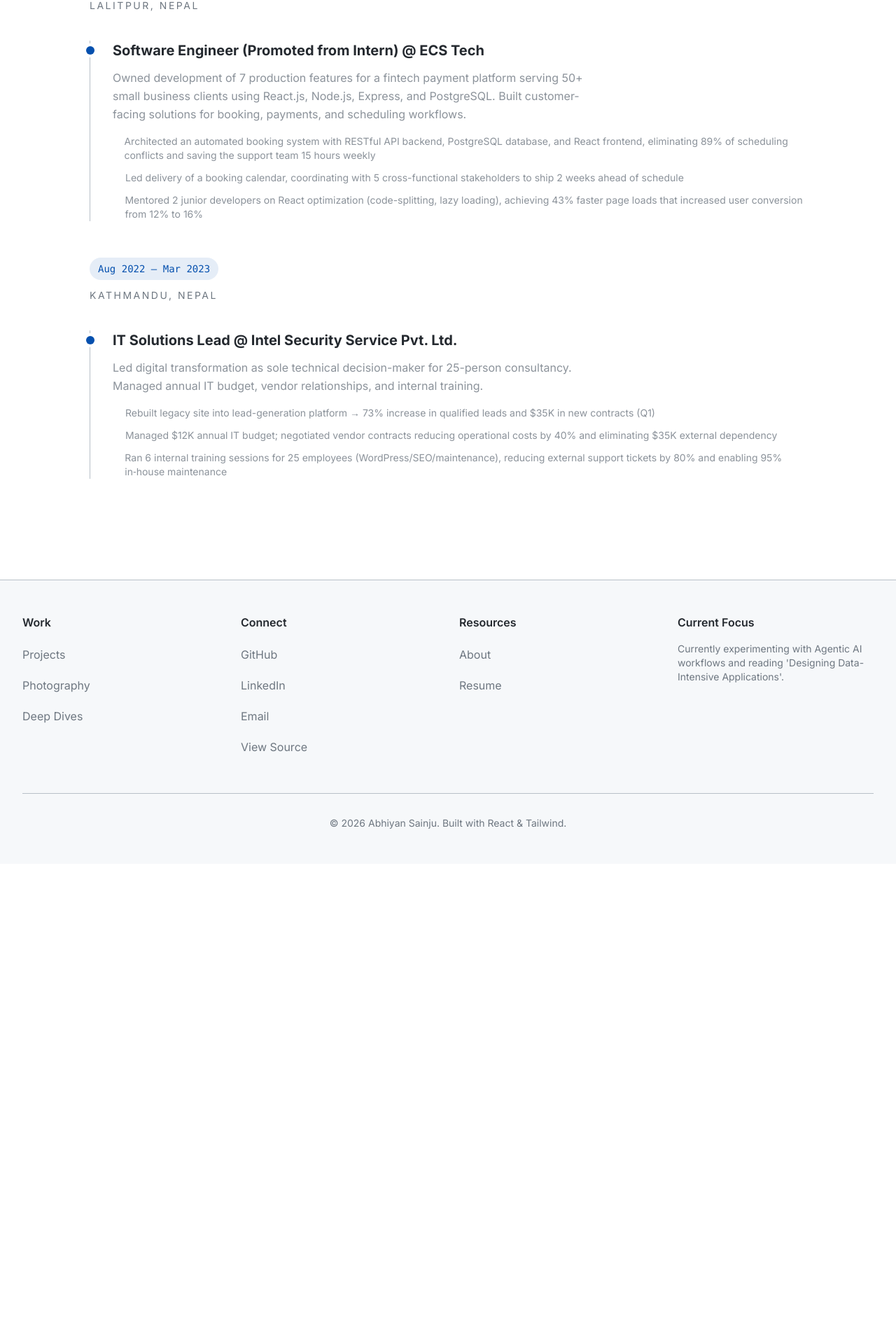
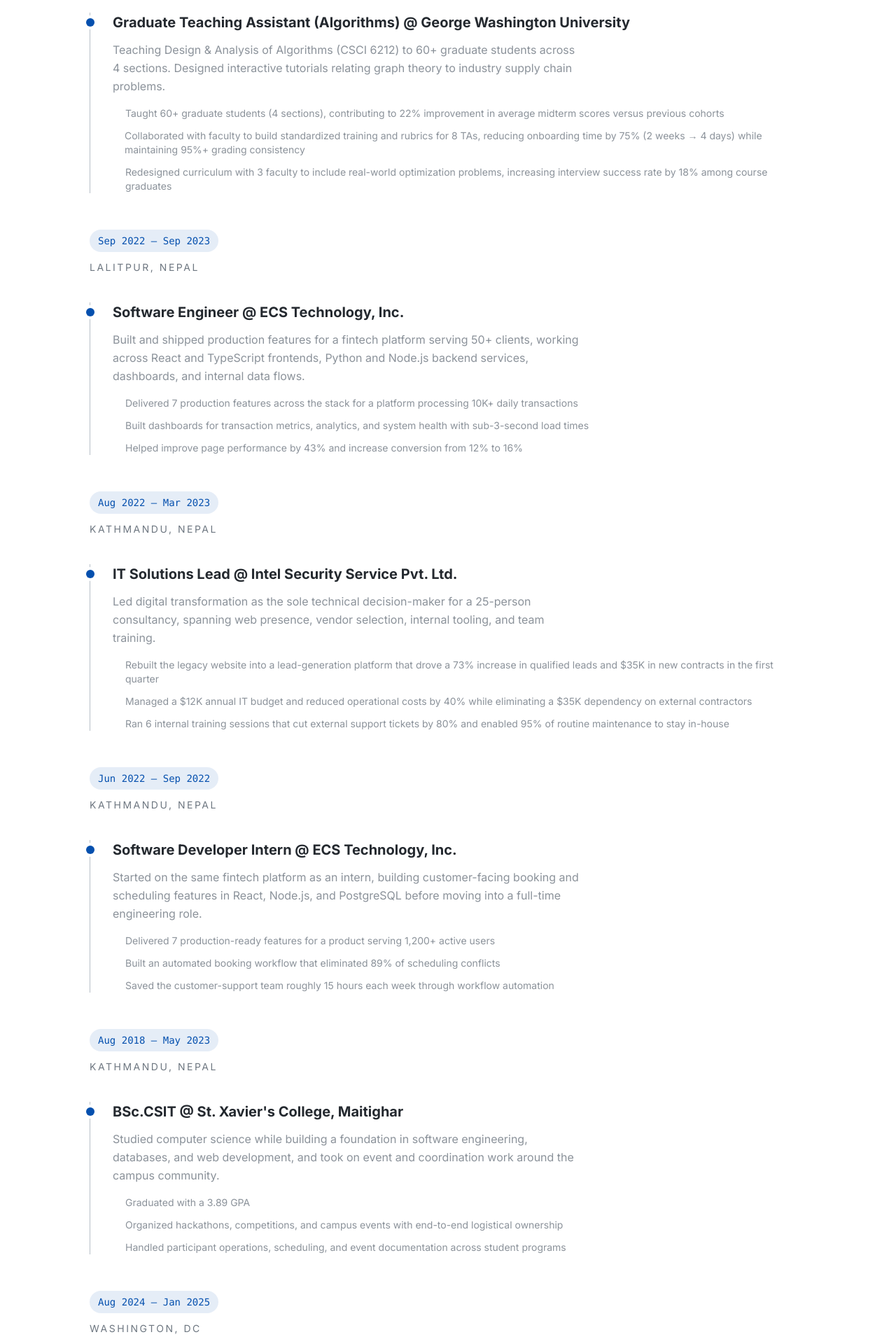
Before and after one commit to aabhiyann/portfolio-abhiyan, a React (Vite) app: page /experience in a window 1280 px wide. Shown: the part 829-2749 px from the top of the page at 70% size. Before the commit the page ends 2063 px from the top, so only its background shows below. Built offline with nearby package versions, Linux system fonts and the light colour scheme.

Commit message:
content: expand experience timeline with education and role history

```diff
--- a/src/data/experience.ts
+++ b/src/data/experience.ts
@@ -10,6 +10,28 @@ export interface Experience {
 }
 
 export const experiences: Experience[] = [
+  {
+    id: "gwu-ms",
+    role: "M.S. Computer Science",
+    company: "George Washington University",
+    dates: "Jan 2024 – Dec 2025",
+    location: "Washington, DC",
+    description:
+      "Completed an M.S. in Computer Science focused on machine learning, cloud computing, software engineering, and algorithms while building applied systems outside the classroom.",
+    technologies: [
+      "Machine Learning",
+      "Cloud Computing",
+      "Software Engineering",
+      "Algorithms",
+      "Databases",
+      "Object-Oriented Design",
+    ],
+    achievements: [
+      "Graduated with a 4.0 GPA and received the SEAS Dean's Award",
+      "Coursework included Machine Learning, Cloud Computing, Web Application Development, Software Engineering, and Database Systems",
+      "Earned AWS Academy Cloud Foundations and AWS Academy Cloud Operations certifications during the program",
+    ],
+  },
   {
     id: "gwu-ta",
     role: "Graduate Teaching Assistant (Algorithms)",
@@ -33,25 +55,26 @@ export const experiences: Experience[] = [
     ],
   },
   {
-    id: "ecs-tech",
-    role: "Software Engineer (Promoted from Intern)",
-    company: "ECS Tech",
-    dates: "Jun 2022 – Sep 2023",
+    id: "ecs-engineer",
+    role: "Software Engineer",
+    company: "ECS Technology, Inc.",
+    dates: "Sep 2022 – Sep 2023",
     location: "Lalitpur, Nepal",
     description:
-      "Owned development of 7 production features for a fintech payment platform serving 50+ small business clients using React.js, Node.js, Express, and PostgreSQL. Built customer-facing solutions for booking, payments, and scheduling workflows.",
+      "Built and shipped production features for a fintech platform serving 50+ clients, working across React and TypeScript frontends, Python and Node.js backend services, dashboards, and internal data flows.",
     technologies: [
       "React.js",
+      "TypeScript",
+      "Python",
       "Node.js",
-      "Express",
       "PostgreSQL",
-      "JavaScript",
+      "Data Visualization",
       "Agile/Scrum",
     ],
     achievements: [
-      "Architected an automated booking system with RESTful API backend, PostgreSQL database, and React frontend, eliminating 89% of scheduling conflicts and saving the support team 15 hours weekly",
-      "Led delivery of a booking calendar, coordinating with 5 cross-functional stakeholders to ship 2 weeks ahead of schedule",
-      "Mentored 2 junior developers on React optimization (code-splitting, lazy loading), achieving 43% faster page loads that increased user conversion from 12% to 16%",
+      "Delivered 7 production features across the stack for a platform processing 10K+ daily transactions",
+      "Built dashboards for transaction metrics, analytics, and system health with sub-3-second load times",
+      "Helped improve page performance by 43% and increase conversion from 12% to 16%",
     ],
   },
   {
@@ -61,7 +84,7 @@ export const experiences: Experience[] = [
     dates: "Aug 2022 – Mar 2023",
     location: "Kathmandu, Nepal",
     description:
-      "Led digital transformation as sole technical decision-maker for 25-person consultancy. Managed annual IT budget, vendor relationships, and internal training.",
+      "Led digital transformation as the sole technical decision-maker for a 25-person consultancy, spanning web presence, vendor selection, internal tooling, and team training.",
     technologies: [
       "Digital Transformation",
       "WordPress",
@@ -71,9 +94,95 @@ export const experiences: Experience[] = [
       "Leadership",
     ],
     achievements: [
-      "Rebuilt legacy site into lead-generation platform → 73% increase in qualified leads and $35K in new contracts (Q1)",
-      "Managed $12K annual IT budget; negotiated vendor contracts reducing operational costs by 40% and eliminating $35K external dependency",
-      "Ran 6 internal training sessions for 25 employees (WordPress/SEO/maintenance), reducing external support tickets by 80% and enabling 95% in‑house maintenance",
+      "Rebuilt the legacy website into a lead-generation platform that drove a 73% increase in qualified leads and $35K in new contracts in the first quarter",
+      "Managed a $12K annual IT budget and reduced operational costs by 40% while eliminating a $35K dependency on external contractors",
+      "Ran 6 internal training sessions that cut external support tickets by 80% and enabled 95% of routine maintenance to stay in-house",
+    ],
+  },
+  {
+    id: "ecs-intern",
+    role: "Software Developer Intern",
+    company: "ECS Technology, Inc.",
+    dates: "Jun 2022 – Sep 2022",
+    location: "Kathmandu, Nepal",
+    description:
+      "Started on the same fintech platform as an intern, building customer-facing booking and scheduling features in React, Node.js, and PostgreSQL before moving into a full-time engineering role.",
+    technologies: [
+      "React.js",
+      "Node.js",
+      "PostgreSQL",
+      "JavaScript",
+      "Product Development",
+      "Testing",
+    ],
+    achievements: [
+      "Delivered 7 production-ready features for a product serving 1,200+ active users",
+      "Built an automated booking workflow that eliminated 89% of scheduling conflicts",
+      "Saved the customer-support team roughly 15 hours each week through workflow automation",
+    ],
+  },
+  {
+    id: "sx-bscsit",
+    role: "BSc.CSIT",
+    company: "St. Xavier's College, Maitighar",
+    dates: "Aug 2018 – May 2023",
+    location: "Kathmandu, Nepal",
+    description:
+      "Studied computer science while building a foundation in software engineering, databases, and web development, and took on event and coordination work around the campus community.",
+    technologies: [
+      "Computer Science",
+      "Software Engineering",
+      "SQL",
+      "Web Development",
+      "Leadership",
+      "Coordination",
+    ],
+    achievements: [
+      "Graduated with a 3.89 GPA",
+      "Organized hackathons, competitions, and campus events with end-to-end logistical ownership",
+      "Handled participant operations, scheduling, and event documentation across student programs",
+    ],
+  },
+  {
+    id: "student-athletics",
+    role: "Student Athletics Assistant",
+    company: "George Washington University",
+    dates: "Aug 2024 – Jan 2025",
+    location: "Washington, DC",
+    description:
+      "Supported athletics operations at the front desk, handling event systems, ticketing issues, and on-site coordination during busy event windows.",
+    technologies: [
+      "Operations",
+      "Customer Support",
+      "Event Systems",
+      "Troubleshooting",
+      "Coordination",
+    ],
+    achievements: [
+      "Helped resolve real-time ticketing and event-system issues during live operations",
+      "Supported front-desk workflows and guest coordination on event days",
+      "Contributed to technical readiness for athletics events in a fast-paced on-site environment",
+    ],
+  },
+  {
+    id: "stx-event-coordinator",
+    role: "Student Event Coordinator",
+    company: "St. Xavier's College, Maitighar",
+    dates: "Dec 2019 – Jan 2022",
+    location: "Kathmandu, Nepal",
+    description:
+      "Coordinated student events and competitions while managing logistics, registration, documentation, and on-site support.",
+    technologies: [
+      "Event Coordination",
+      "Operations",
+      "Documentation",
+      "Scheduling",
+      "Public Support",
+    ],
+    achievements: [
+      "Organized hackathons and campus competitions with full logistical support",
+      "Managed participant registration, scheduling, and event documentation",
+      "Handled transactions and front-desk support during student events",
     ],
   },
 ];
```
